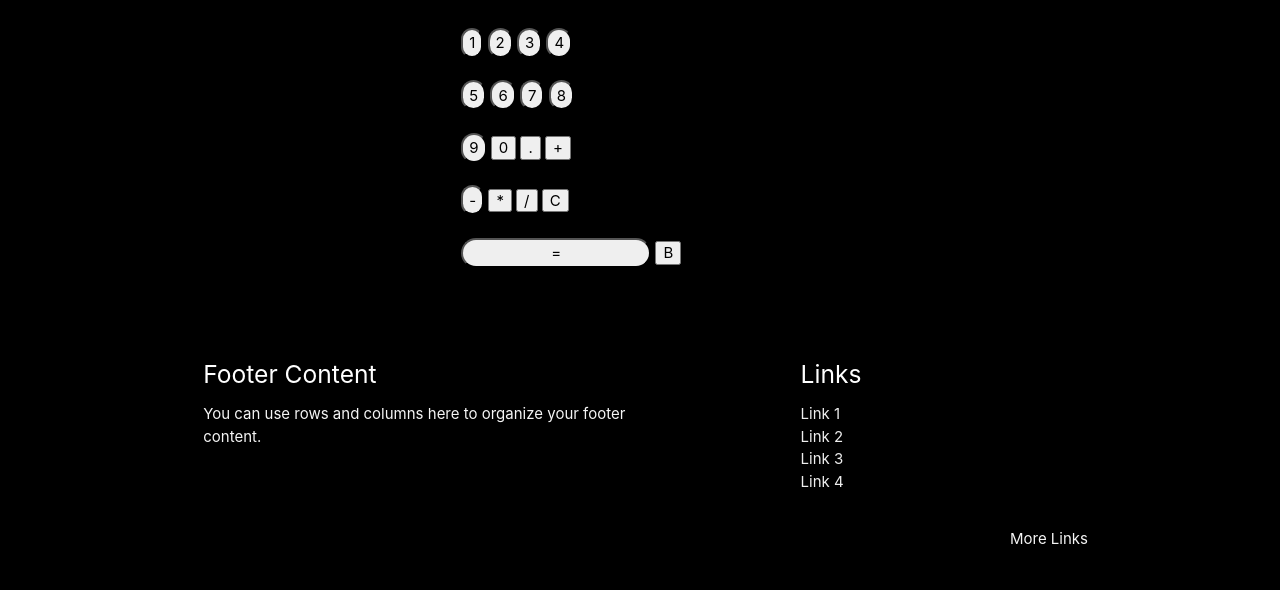
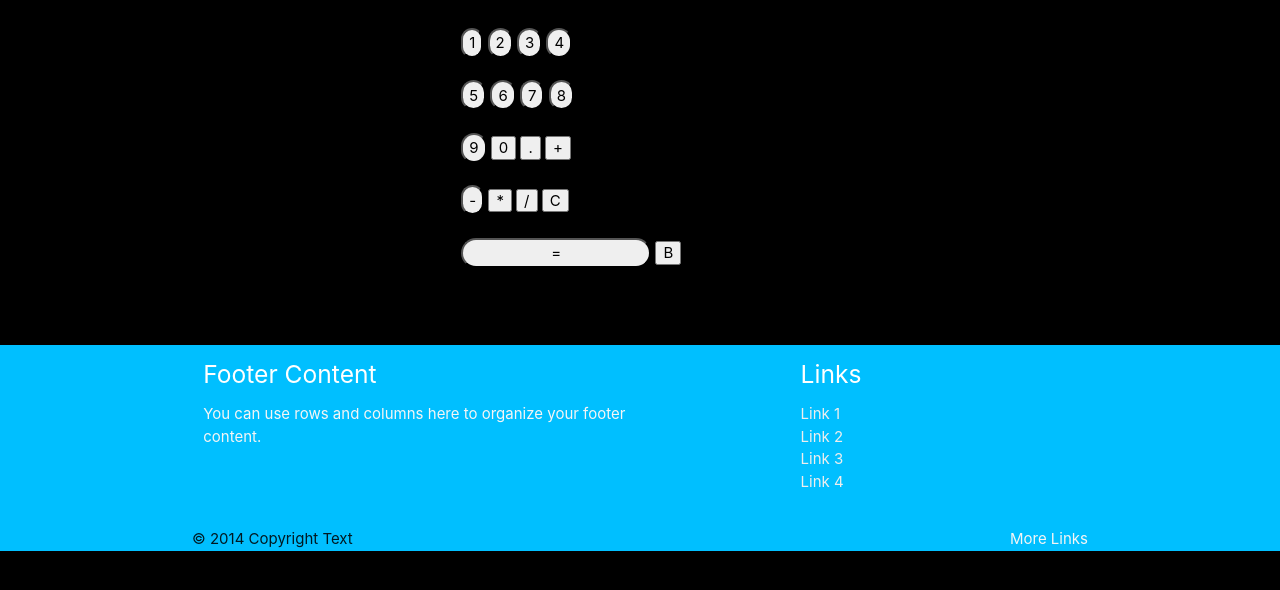
Before and after one commit to IMvErickz/Calculadora-Pessoal, a website: page index.html in a window 1280 px wide. Shown: the part 200-790 px from the top of the page. Drawn offline with nearby package versions, Linux system fonts and the light colour scheme.

Commit message:
modified the footer color

```diff
--- a/style.css
+++ b/style.css
@@ -85,3 +85,7 @@
 #navHeader{
     background-color: #00BFFF;
 }
+
+#footer{
+    background-color: #00BFFF;
+}
```
